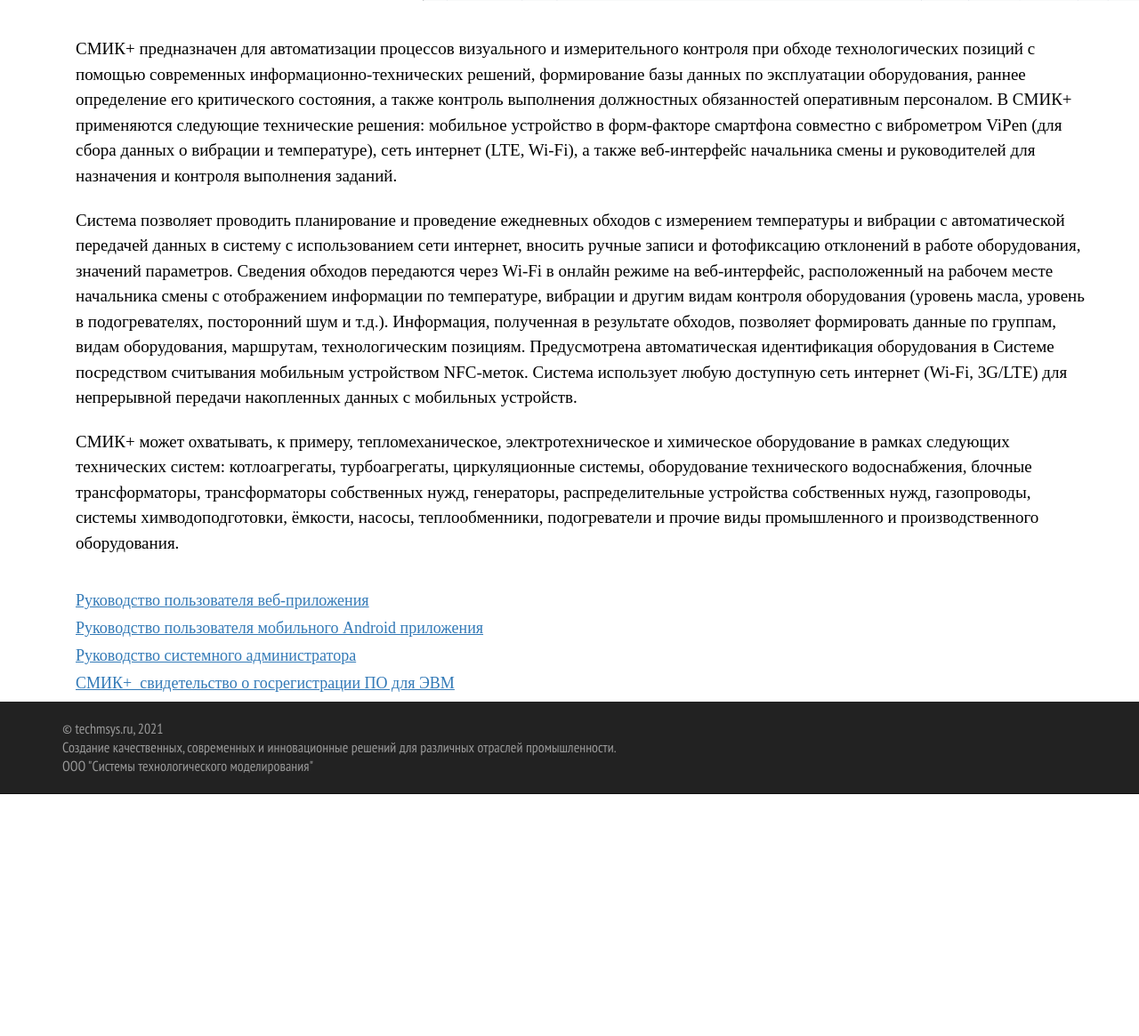
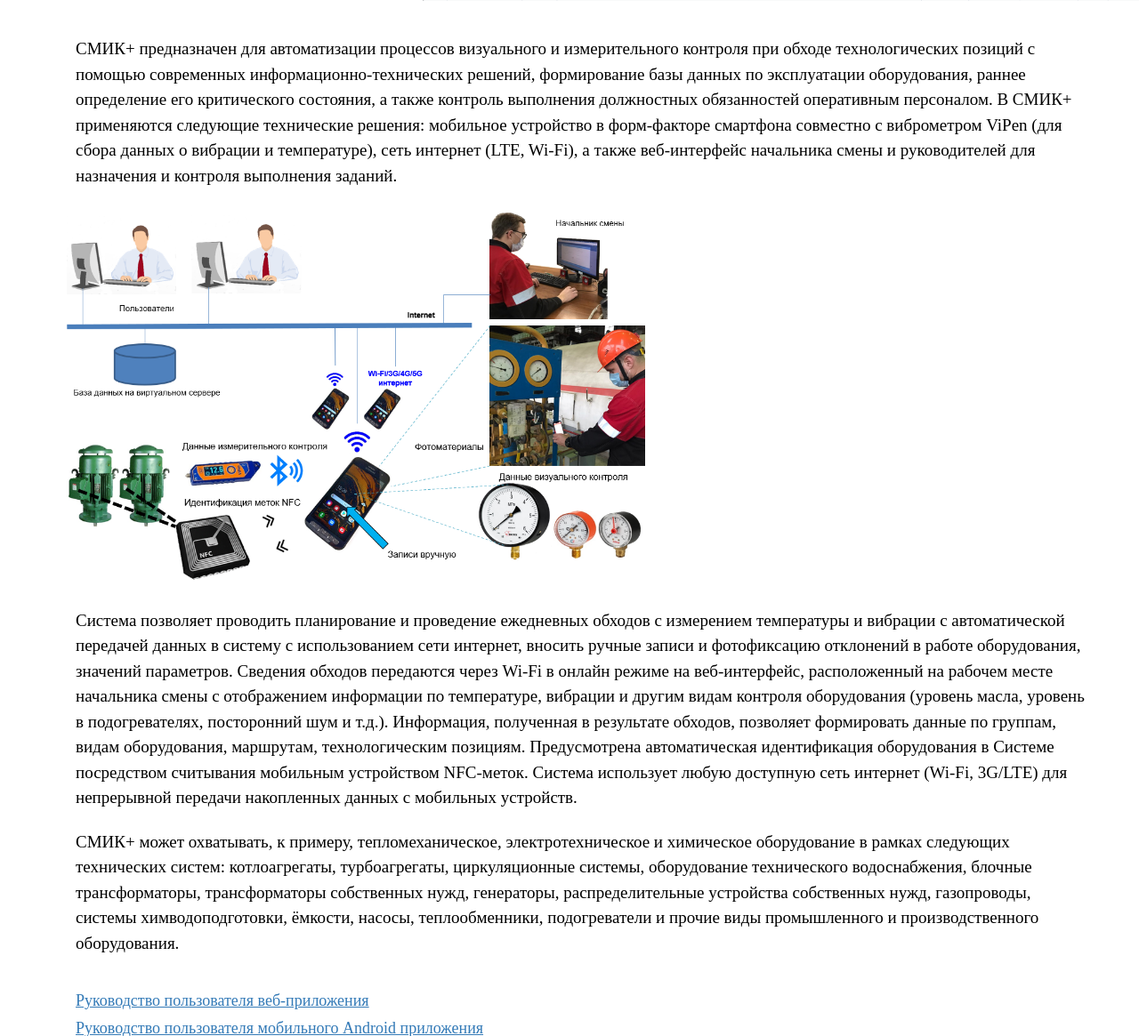
Before and after one commit to IsrafilovaAlisa/techmsys.ru, an ASP.NET Core app: page /Home/MobileInspection in a window 1280 px wide. Shown: the part 909-2074 px from the top of the page at 89% size. Before the commit the page ends 1802 px from the top, so only its background shows below. Run offline with ASP.NET Core 8, Linux system fonts and the light colour scheme; some web fonts are replaced.

Commit message:
добавлена картинка

```diff
--- a/techmsys.ru/Views/Home/MobileInspection.cshtml
+++ b/techmsys.ru/Views/Home/MobileInspection.cshtml
@@ -247,9 +247,12 @@
                                 а также веб-интерфейс начальника смены и руководителей для назначения и контроля выполнения заданий.
                             </p>
                         </div>
+                        <div style="margin-top: 15px">
+                            <img class="image_for_web" src="/asset/images/imgpsh_fullsize_anim.png" />
+                        </div>
 
-                        <div class="container">
-                            <p class="text">
+                        <div class="container" style="margin-top: 15px">
+                            <p class="text" >
                                 Система позволяет проводить планирование и проведение ежедневных обходов с измерением температуры
                                 и вибрации с автоматической передачей данных в систему c использованием сети интернет, вносить
                                 ручные записи и фотофиксацию отклонений в работе оборудования, значений параметров.
```
Also changed, not shown: techmsys.ru/wwwroot/asset/images/imgpsh_fullsize_anim.png (added).
